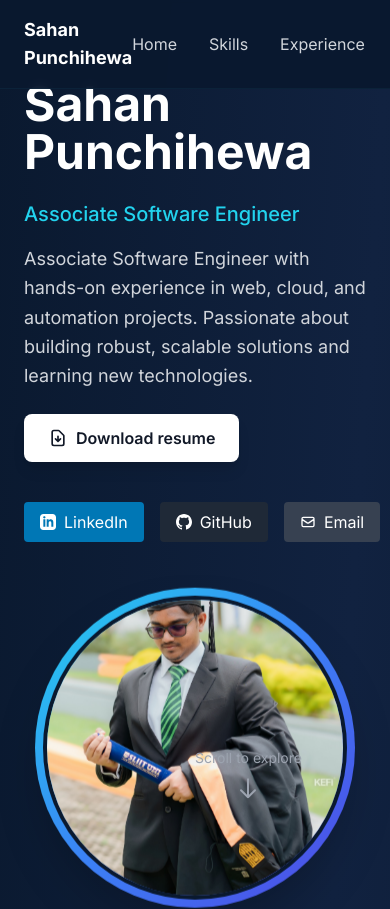
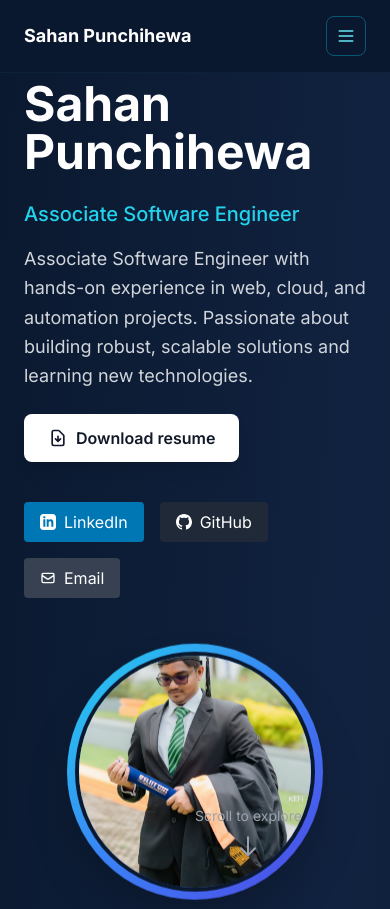
Before and after one commit to SahanPunchihewa/SahanPunchihewa.github.io, a React (Vite) app: page / in a window 390 px wide. Shown: the top 909 px of the page. Built offline with nearby package versions, Linux system fonts and the light colour scheme; a web font is replaced by a local one.

Commit message:
update website

```diff
--- a/src/App.jsx
+++ b/src/App.jsx
@@ -1,4 +1,4 @@
-import React, { useMemo } from 'react';
+import React, { useMemo, useState } from 'react';
 import deved from './assets/KEFI PC 1-487.jpg';
 import {
   SiTypescript, SiJavascript, SiPython, SiCsharp, SiPhp,
@@ -12,6 +12,7 @@ import { TbApi } from 'react-icons/tb';
 import { FaJava } from 'react-icons/fa';
 
 function App() {
+  const [isMenuOpen, setIsMenuOpen] = useState(false);
 
   const profile = useMemo(
     () => ({
@@ -177,18 +178,66 @@ function App() {
             <div className="text-lg font-bold text-white">
               Sahan Punchihewa
             </div>
-            <div className="flex items-center gap-8">
+            <div className="hidden md:flex items-center gap-8">
               <a href="#home" className="text-gray-300 hover:text-cyan-400 transition-colors">Home</a>
               <a href="#skills" className="text-gray-300 hover:text-cyan-400 transition-colors">Skills</a>
               <a href="#experience" className="text-gray-300 hover:text-cyan-400 transition-colors">Experience</a>
               <a href="#contact" className="text-gray-300 hover:text-cyan-400 transition-colors">Contact</a>
-
             </div>
+            <button
+              type="button"
+              className="md:hidden inline-flex items-center justify-center w-10 h-10 rounded-lg border border-cyan-500/40 text-cyan-300 hover:text-cyan-200 hover:border-cyan-400 transition-colors"
+              aria-label="Toggle menu"
+              aria-expanded={isMenuOpen}
+              onClick={() => setIsMenuOpen((prev) => !prev)}
+            >
+              <svg className="w-5 h-5" fill="none" stroke="currentColor" viewBox="0 0 24 24">
+                {isMenuOpen ? (
+                  <path strokeLinecap="round" strokeLinejoin="round" strokeWidth={2} d="M6 18L18 6M6 6l12 12" />
+                ) : (
+                  <path strokeLinecap="round" strokeLinejoin="round" strokeWidth={2} d="M4 6h16M4 12h16M4 18h16" />
+                )}
+              </svg>
+            </button>
           </div>
+          {isMenuOpen && (
+            <div className="md:hidden px-6 pb-4">
+              <div className="flex flex-col gap-3 rounded-xl border border-cyan-900/40 bg-[#0a1628] p-4">
+                <a
+                  href="#home"
+                  className="text-gray-300 hover:text-cyan-400 transition-colors"
+                  onClick={() => setIsMenuOpen(false)}
+                >
+                  Home
+                </a>
+                <a
+                  href="#skills"
+                  className="text-gray-300 hover:text-cyan-400 transition-colors"
+                  onClick={() => setIsMenuOpen(false)}
+                >
+                  Skills
+                </a>
+                <a
+                  href="#experience"
+                  className="text-gray-300 hover:text-cyan-400 transition-colors"
+                  onClick={() => setIsMenuOpen(false)}
+                >
+                  Experience
+                </a>
+                <a
+                  href="#contact"
+                  className="text-gray-300 hover:text-cyan-400 transition-colors"
+                  onClick={() => setIsMenuOpen(false)}
+                >
+                  Contact
+                </a>
+              </div>
+            </div>
+          )}
         </nav>
 
         {/* Hero Section */}
-        <section id="home" className="min-h-screen flex items-center justify-center px-6 pt-20">
+        <section id="home" className="relative min-h-screen flex items-center justify-center px-6 pt-20">
           <div className="max-w-7xl w-full grid grid-cols-1 lg:grid-cols-2 gap-12 items-center">
             {/* Left Side - Text Content */}
             <div className="space-y-6">
@@ -225,7 +274,7 @@ function App() {
                 </a>
               </div>
 
-              <div className="flex items-center gap-4 pt-4">
+              <div className="flex flex-wrap items-center gap-4 pt-4">
                 <a href={profile.links.linkedin} target="_blank" rel="noopener noreferrer" className="flex items-center gap-2 bg-[#0077b5] text-white px-4 py-2 rounded hover:bg-[#006396] transition-colors">
                   <svg className="w-4 h-4" fill="currentColor" viewBox="0 0 24 24"><path d="M19 0h-14c-2.761 0-5 2.239-5 5v14c0 2.761 2.239 5 5 5h14c2.762 0 5-2.239 5-5v-14c0-2.761-2.238-5-5-5zm-11 19h-3v-11h3v11zm-1.5-12.268c-.966 0-1.75-.79-1.75-1.764s.784-1.764 1.75-1.764 1.75.79 1.75 1.764-.783 1.764-1.75 1.764zm13.5 12.268h-3v-5.604c0-3.368-4-3.113-4 0v5.604h-3v-11h3v1.765c1.396-2.586 7-2.777 7 2.476v6.759z" /></svg>
                   LinkedIn
@@ -244,7 +293,7 @@ function App() {
             {/* Right Side - Profile Image */}
             <div className="flex justify-center lg:justify-end">
               <div className="relative">
-                <div className="w-80 h-80 md:w-96 md:h-96 rounded-full bg-gradient-to-br from-cyan-400 via-blue-500 to-indigo-600 p-2 shadow-2xl animate-float">
+                <div className="w-64 h-64 sm:w-80 sm:h-80 md:w-96 md:h-96 rounded-full bg-gradient-to-br from-cyan-400 via-blue-500 to-indigo-600 p-2 shadow-2xl animate-float">
                   <img
                     src={deved}
                     className="w-full h-full rounded-full object-cover border-4 border-[#0a192f] dark:border-[#020c1b]"
```
